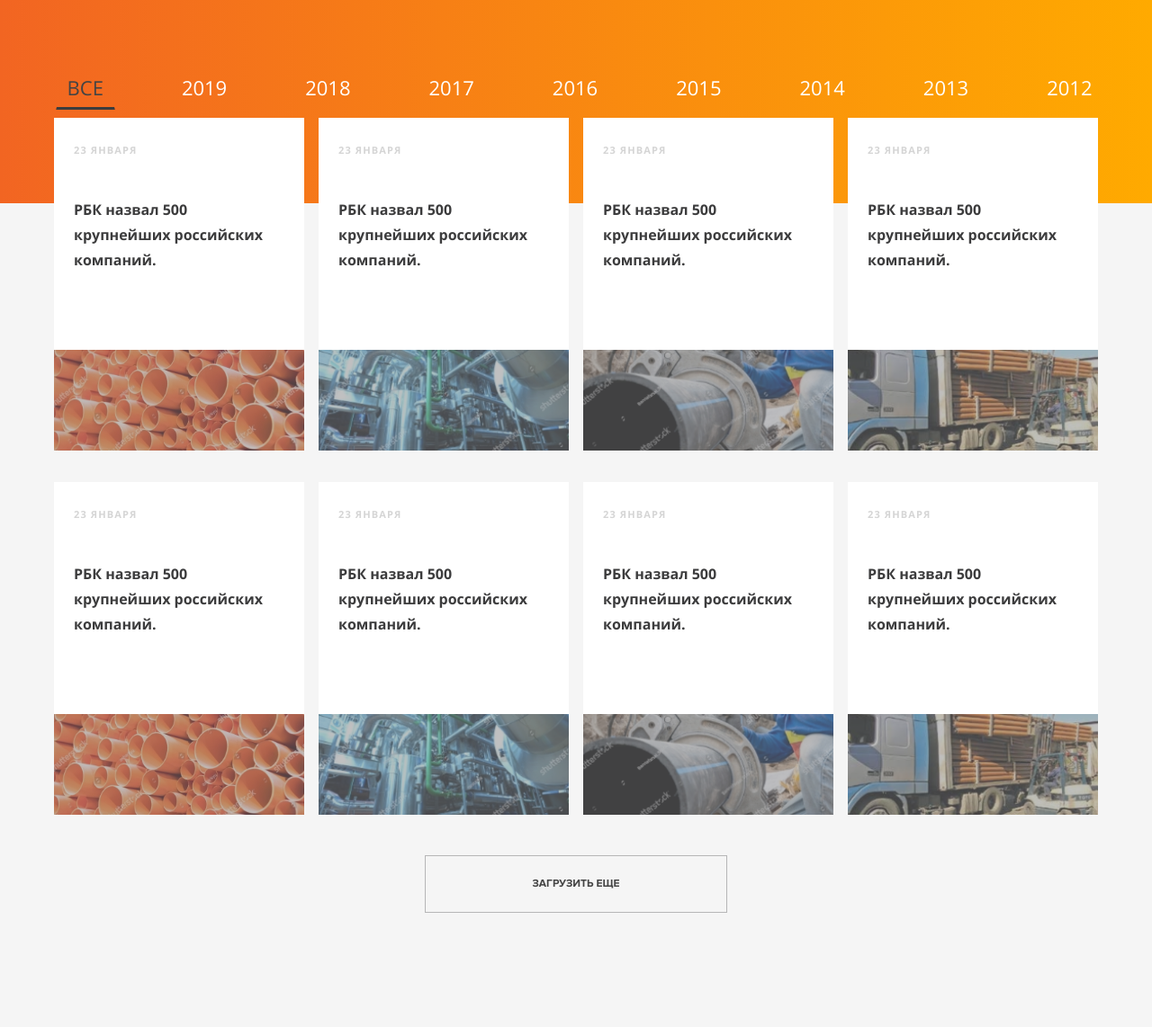
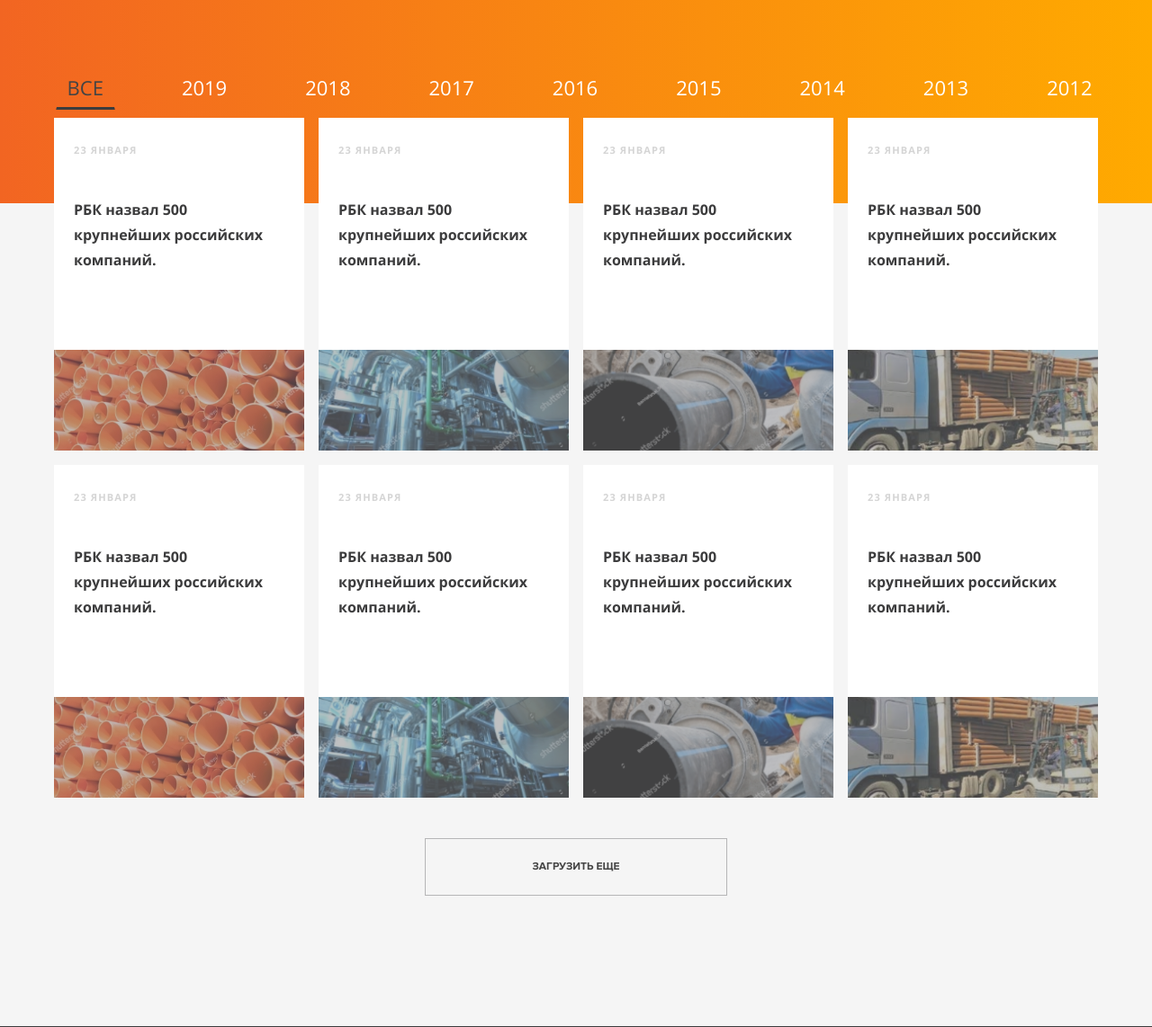
Before and after one commit to suxscribe/chemkor, a PHP site: page /news.php in a window 1280 px wide. Shown: the part 279-1421 px from the top of the page at 90% size. Run offline with PHP 8.4, Linux system fonts and the light colour scheme; some libraries are stand-ins or nearby versions; some web fonts are replaced.

Commit message:
вертикальные отступы у сеток, ссылки на главной

```diff
--- a/css/custom.css
+++ b/css/custom.css
@@ -221,6 +221,9 @@
 	.uk-grid-collapse {
 		margin-left: 0;
 	}
+	.uk-grid + .uk-grid, .uk-grid-margin, .uk-grid > * > .uk-panel + .uk-panel {
+		margin-top: var(--gutter);
+	}
 }
 .uk-grid {
 	margin-left: calc(var(--gutter) * (-1));
@@ -234,7 +237,9 @@
 .uk-grid-collapse > * {
 	padding-left: 0;
 }
-
+.uk-grid + .uk-grid, .uk-grid-margin, .uk-grid > * > .uk-panel + .uk-panel {
+	margin-top: var(--gutter);
+}
 .block-fullwidth {
 	position: relative;
 	overflow: hidden;
--- a/index.php
+++ b/index.php
@@ -255,7 +255,7 @@
 
 	<div class="block-news uk-container container-1160 uk-margin-large-bottom">
 		<div class="block-title uk-h3">
-			Свежие новости <a href="" class="uk-button button_chevron uk-margin-left uk-hidden-small">В каталог</a>
+			Свежие новости <a href="katalog-produktsii.php" class="uk-button button_chevron uk-margin-left uk-hidden-small">В каталог</a>
 		</div>
 		<div class="panel panel_news">
 			<div class="uk-grid uk-grid-width-large-1-4 uk-grid-width-medium-1-2" data-uk-grid-margin>
```
